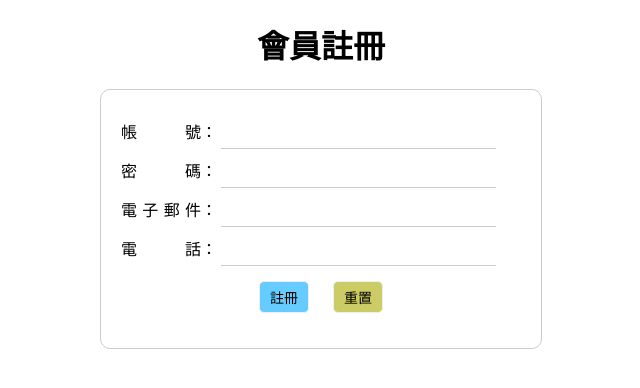
After one commit to Rory-1991/11304-PHP, a PHP site: page /reg_form.php in a window 1280 px wide. The commit adds this page. Shown: the top 388 px of the page, without its empty margins (319-959 px from the left). Run offline with PHP 8.4, Linux system fonts and the light colour scheme.

Commit message:
建立註冊表單，並使用css進行美化

```diff
--- a/include/index.php
+++ b/include/index.php
@@ -9,7 +9,7 @@
 <body>
 
     <?php
-    $title="index";
+    $header;
     $page= "index";
     include("common/navbar.php"); ?>
 
--- a/index.php
+++ b/index.php
@@ -11,7 +11,7 @@
     <li><a href="bmi.php">BMI計算-表單傳值練習</a></li>
     <li><a href="login.php">登入檢查</a></li>
     <li><a href="calendar.php">萬年曆</a></li>
-    <li><a href=""></a></li>
+    <li><a href="reg_form.php"></a>會員註冊</li>
     <li><a href=""></a></li>
 </ul>
 
--- /dev/null
+++ b/reg_form.php
@@ -0,0 +1,97 @@
+<!DOCTYPE html>
+<html lang="en">
+
+<head>
+    <meta charset="UTF-8">
+    <meta name="viewport" content="width=device-width, initial-scale=1.0">
+    <title>會員註冊</title>
+    <style>
+        h1 {
+            text-align: center;
+        }
+
+        form {
+            width: 400px;
+            margin: 20px auto;
+            padding: 20px;
+            border: 1px solid #ccc;
+            border-radius: 10px;
+        }
+
+        form label {
+            display: inline-block;
+            width: 80px;
+            text-align-last: justify;
+
+        }
+
+        form div {
+            margin: 5px 0;
+        }
+
+        form input[type=text],
+        form input[type=password],
+        form input[type=date],
+        form input[type=number] {
+            padding: 5px;
+            font-size: 20px;
+            border: 0px;
+            border-bottom: 1px solid #ccc;
+        }
+
+        form input[type=submit],
+        form input[type=reset] {
+            padding: 5px 10px;
+            font-size: 14px;
+            background-color: #6cF;
+            border-radius: 5px;
+            margin: 10px 10px;
+            border: 1px solid #eee;
+            cursor: pointer;
+
+        }
+
+        form input[type=submit]:hover,
+        form input[type=reset]:hover {
+            padding: 7px 12px;
+        }
+
+        form input[type=reset] {
+            background-color: #cc6;
+        }
+
+        form div:nth-child(5) {
+            text-align: center;
+        }
+    </style>
+</head>
+
+<body>
+    <h1>會員註冊</h1>
+    <!--form:post>(label+input:text)*4+div>input:submit+input:reset-->
+
+    <form action="" method="post">
+        <div>
+            <label for="">帳號</label>：
+            <input type="text" name="" id="">
+        </div>
+        <div>
+            <label for="">密碼</label>：
+            <input type="text" name="" id="">
+        </div>
+        <div>
+            <label for="">電子郵件</label>：
+            <input type="text" name="" id="">
+        </div>
+        <div>
+            <label for="">電話</label>：
+            <input type="text" name="" id="">
+        </div>
+        <div>
+            <input type="submit" value="註冊">
+            <input type="reset" value="重置">
+        </div>
+    </form>
+</body>
+
+</html>
```
